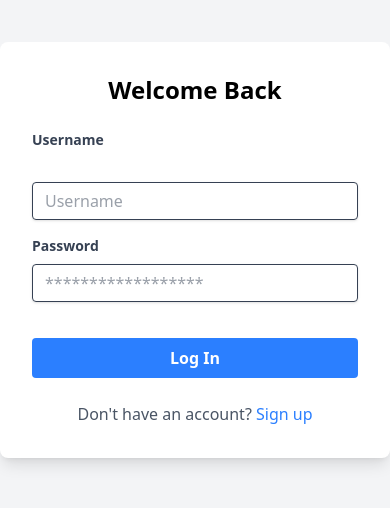
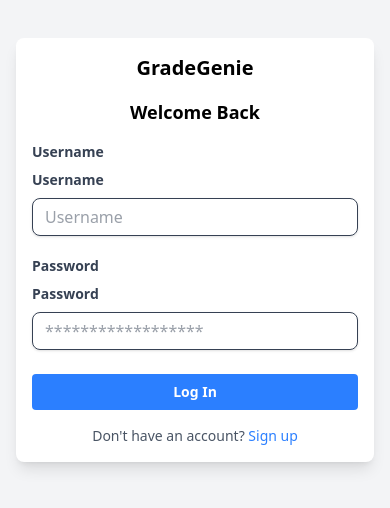
Before and after one commit to TheCurryGuy/GradeGenie, a React (Vite) app in the folder Client/: page /signin in a window 390 px wide. Shown: the part 172-680 px from the top of the page. Built offline with nearby package versions, Linux system fonts and the light colour scheme.

Commit message:
Update: Responsive Login page

```diff
--- a/Client/package.json
+++ b/Client/package.json
@@ -11,8 +11,6 @@
   },
   "dependencies": {
     "@tailwindcss/vite": "^4.0.9",
-    "@types/axios": "^0.9.36",
-    "axios": "^1.8.2",
     "react": "^19.0.0",
     "react-dom": "^19.0.0",
     "react-router-dom": "^7.3.0",
--- a/Client/src/Pages/Login.tsx
+++ b/Client/src/Pages/Login.tsx
@@ -1,48 +1,85 @@
-import React from 'react';
 
+import { useRef } from "react";
+import axios from "axios";
+import { useNavigate } from "react-router-dom";
+import Input from "../Components/Input";
 const Login: React.FC = () => {
+  const usernameRef = useRef<HTMLInputElement>(null);
+  const passwordRef = useRef<HTMLInputElement>(null);
+  const navigate = useNavigate();
+  async function login() {
+    const username = usernameRef.current?.value;
+    const password = passwordRef.current?.value;
+
+    if (!username || !password) {
+      alert("Please provide both username and password.");
+      return;
+    }
+
+    try {
+      const response = await axios.post("https://localhost:3000/api/v1/signin", {
+        username,
+        password
+      });
+
+      localStorage.setItem("token", response.data.token);
+      alert("Signed In");
+      navigate("/home");
+    } catch (error) {
+
+      if (axios.isAxiosError(error) && error.response?.status === 403) {
+        alert("Login Failed - Incorrect Credentials");
+      } else {
+        alert("An unexpected error occurred.");
+        console.error(error);
+      }
+    }
+  }
   return (
-    <div className="flex items-center justify-center min-h-screen bg-gray-100">
-      <div className="bg-white p-8 rounded-lg shadow-lg w-full max-w-md">
-        <h2 className="text-2xl font-bold mb-6 text-center">Welcome Back</h2>
-        <form>
+    <div className="flex items-center justify-center min-h-screen bg-gray-100 px-4 sm:px-15 lg:px-8">
+      <div className="bg-white p-4  sm:p-28 md:p-10 rounded-lg shadow-lg w-full max-w-md ">
+        <h2 className="text-xl sm:text-2xl md:text-3xl font-bold mb-4 sm:mb-6 text-center">GradeGenie</h2>
+        <h3 className="text-lg sm:text-xl md:text-2xl font-bold mb-4 sm:mb-6 text-center">Welcome Back</h3>
+
         <div className="mb-4">
           <label className="block text-gray-700 text-sm font-bold mb-2" htmlFor="username">
             Username
           </label>
-            <br />
-            <input
-              className="shadow appearance-none border rounded w-full py-2 px-3 text-gray-700 leading-tight focus:outline-none focus:shadow-outline"
-              id="username"
+          <Input
+            label="Username"
             type="text"
             placeholder="Username"
+            inputRef={usernameRef}
           />
         </div>
         <div className="mb-6">
           <label className="block text-gray-700 text-sm font-bold mb-2" htmlFor="password">
             Password
           </label>
-            <input
-              className="shadow appearance-none border rounded w-full py-2 px-3 text-gray-700 mb-3 leading-tight focus:outline-none focus:shadow-outline"
-              id="password"
+          <Input
+            label="Password"
             type="password"
             placeholder="******************"
+            inputRef={passwordRef}
           />
         </div>
-          <div className="flex items-center justify-between">
+        <div className="flex flex-col space-y-4">
           <button
-              className="w-full bg-blue-500 hover:bg-blue-700 text-white font-bold py-2 px-4 rounded focus:outline-none focus:shadow-outline"
+            className="w-full bg-blue-500 hover:bg-blue-700 text-white font-bold py-2 px-4 rounded focus:outline-none focus:shadow-outline text-sm sm:text-base transition duration-200"
             type="button"
+            onClick={login}
           >
             Log In
           </button>
-
+          <div className="text-center">
+            <p className="text-gray-600 text-sm sm:text-base">
+              Don't have an account? {" "}
+              <a href="/signup" className="text-blue-500 hover:text-blue-800 transition duration-200">
+                Sign up
+              </a>
+            </p>
           </div>
-        </form>
-        <div className="mt-6 text-center">
-          <p className="text-gray-600">Don't have an account? <a href="#" className="text-blue-500 hover:text-blue-800">Sign up</a></p>
         </div>
-
       </div>
     </div>
   );
```
Also changed, not shown: 2 other files (tests, documents, lock files or other folders). Lines whose indentation alone changed are shown as unchanged.
